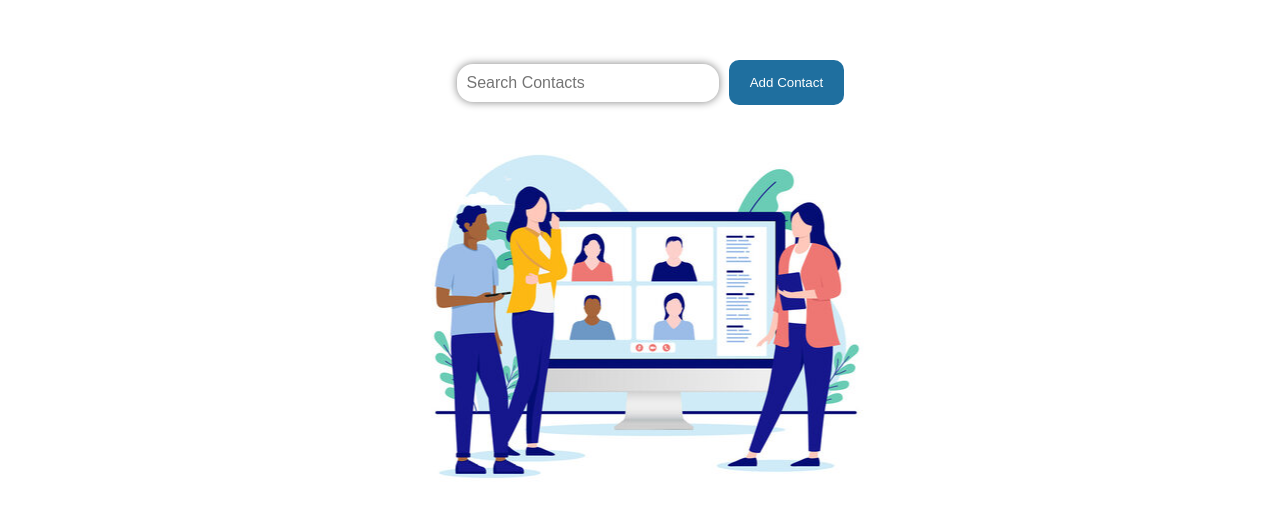
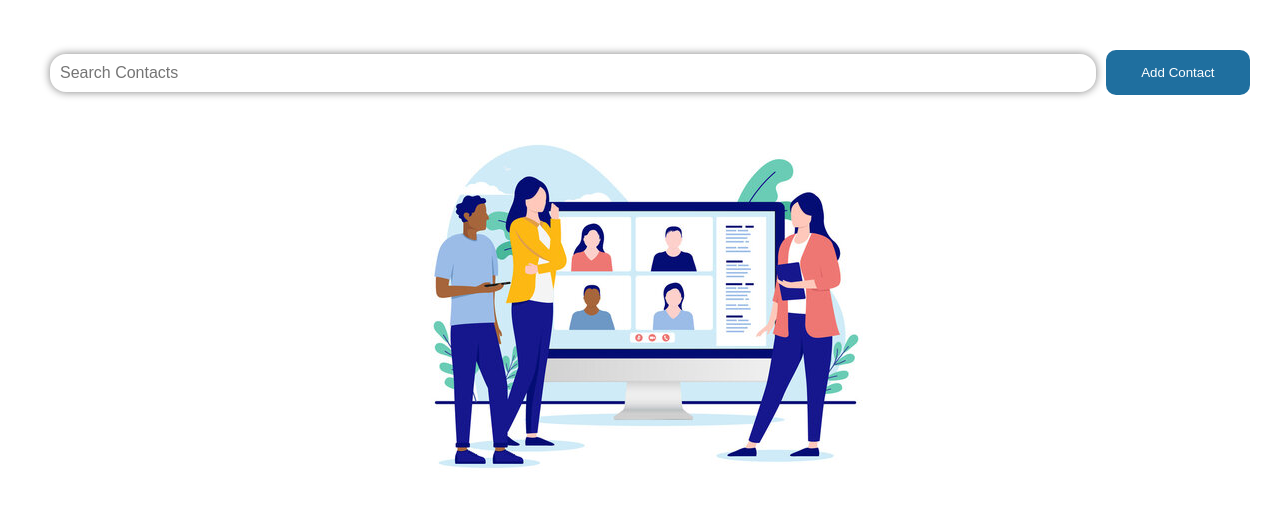
Before and after one commit to MahdisAmin/Contact-application, a React (Vite) app: page / in a window 1280 px wide. Shown: the top 516 px of the page. Built offline with nearby package versions, Linux system fonts and the light colour scheme.

Commit message:
body reset

```diff
--- a/src/index.css
+++ b/src/index.css
@@ -3,11 +3,11 @@
   line-height: 1.5;
 }
 
-body{
+/* body{
   display: flex;
   justify-content: center;
   margin: 10px;
-}
+} */
 
 *{
   margin: 0;
```
